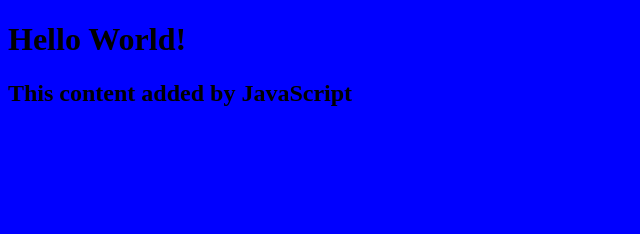
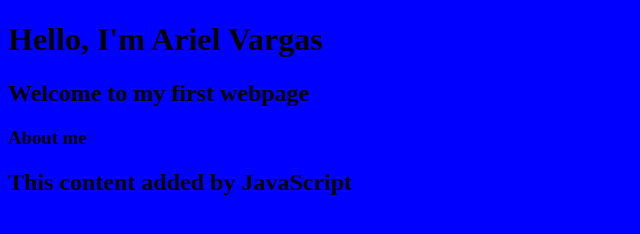
Before and after one commit to Arielv53/my-personal-website, a plain HTML site: page index.html in a window 1280 px wide. Shown: the whole page, without its empty margins (0-640 px from the left). Drawn offline with Linux system fonts and the light colour scheme.

Commit message:
headers complete

```diff
--- a/index.html
+++ b/index.html
@@ -2,10 +2,16 @@
 <html lang="en">
   <head>
     <link rel="stylesheet" href="style.css" />
-    <title>My Personal Website</title>
+    <title>personal webpage</title>
   </head>
+
   <body>
-    <h1>Hello World!</h1>
+    <h1>Hello, I'm Ariel Vargas</h1>
+    <h2>Welcome to my first webpage</h2>
+    <h3>About me</h3>
+
+
     <script src="script.js"></script>
+
   </body>
 </html>
```
